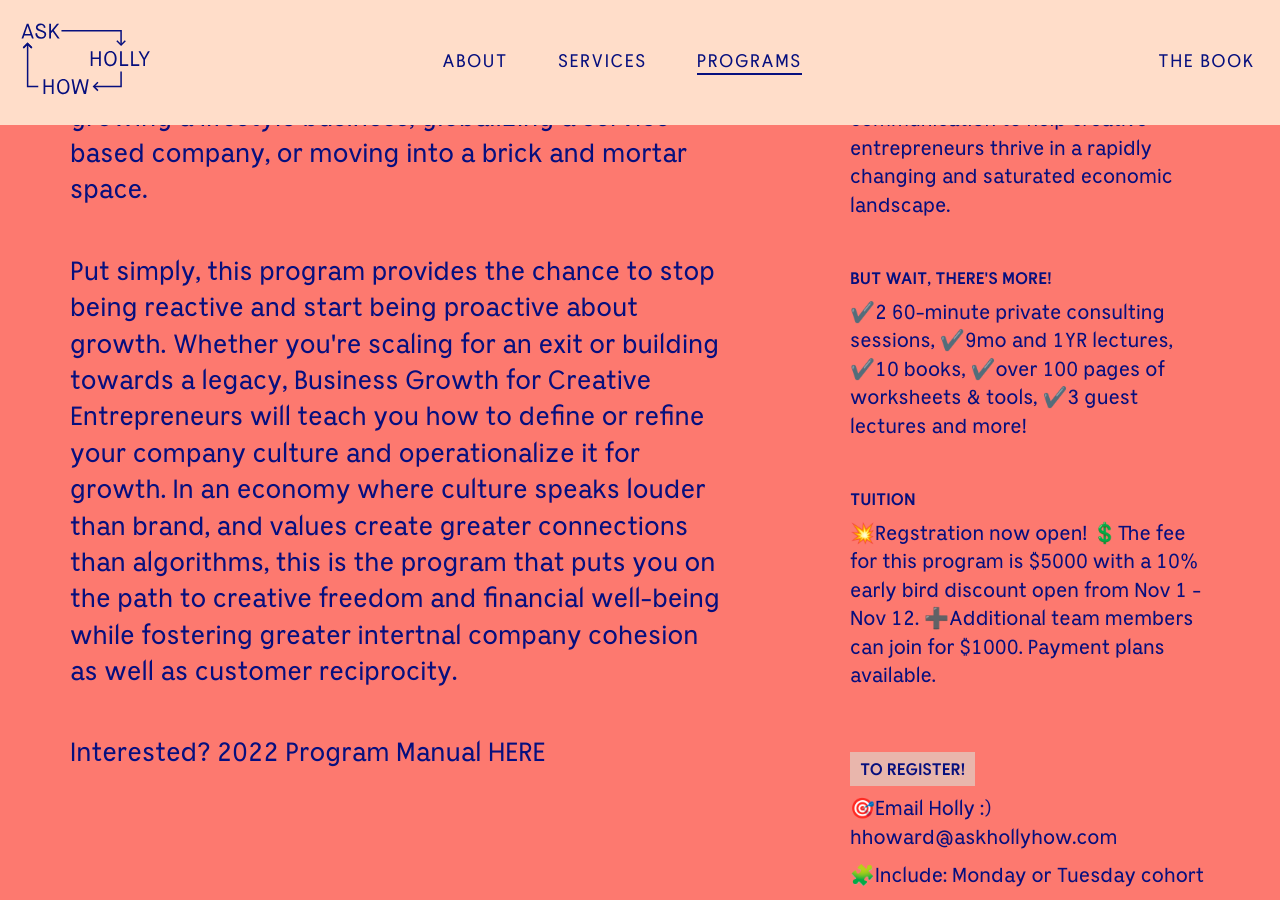
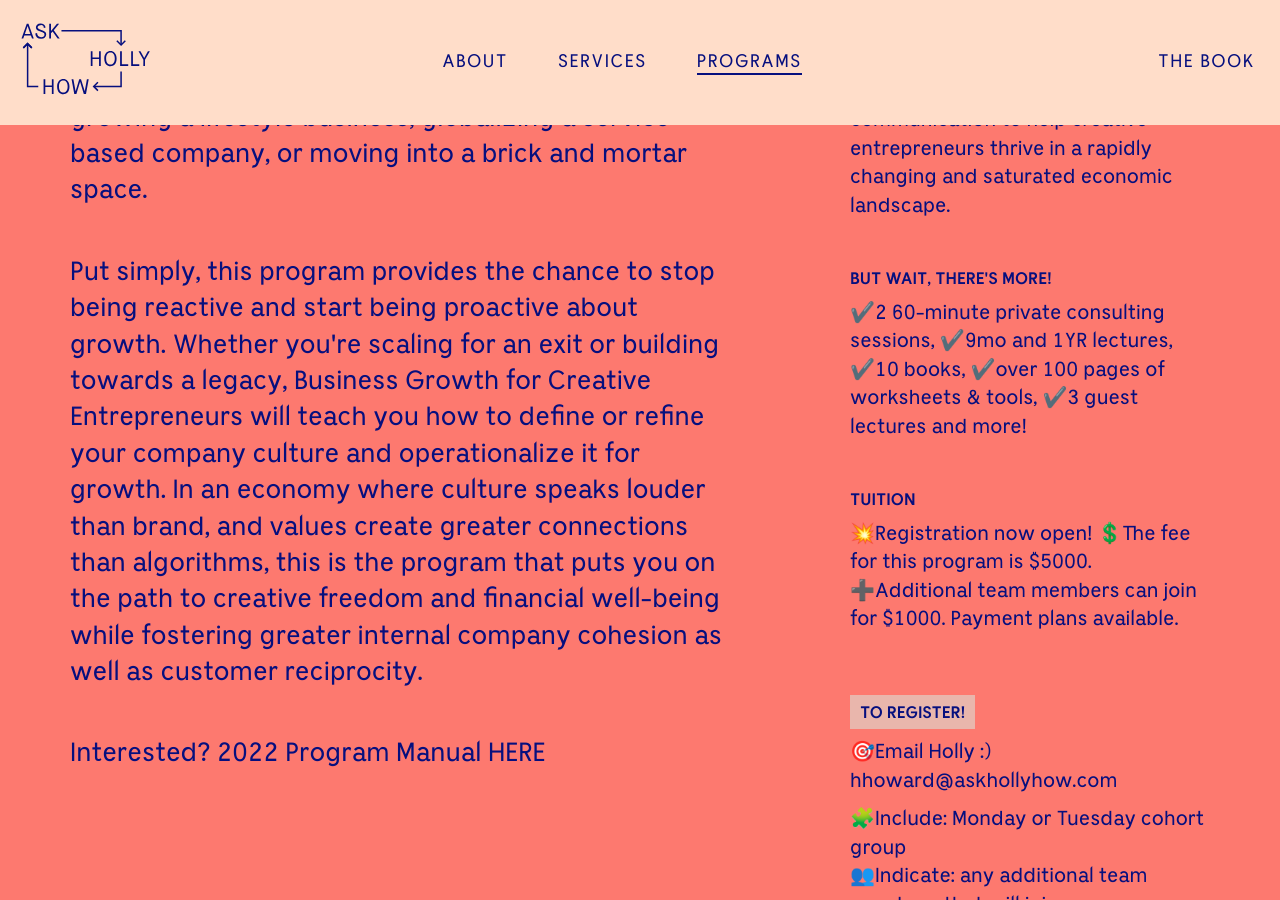
Before and after one commit to hollyhoward78/ask-holly-how, a Jekyll site: the page built from _pages/programs.md, in a window 1280 px wide and 900 px high, scrolled down 958 px. Built offline with Jekyll 4.4.1, drawn with Linux system fonts in a browser that asks for light colours; a script that is not in the unit is left out; comment, search, counter and statistics services are not loaded.

Commit message:
Update programs.html

```diff
--- a/_layouts/programs.html
+++ b/_layouts/programs.html
@@ -25,7 +25,7 @@ layout: base
            </div> -->
           <p class="lead">Growing a business requires a totally different skill set than founding one. The tools and knowledge an entrepreneur may have used to launch their company are wholly different from what they’ll need to successfully operate and scale it. Sometimes this unfortunate reality is quickly apparent; other times a business limps by for years without any clear structures or systems for growth.</p>
           <p class="lead p-xs-t-1">That's where this program comes in. Business Growth for Creative Entrepreneurs addresses the philosophical and practical challenges creative entrepreneurs face in both b2b and b2c settings. Using a customizable framework—not a one-size-fits-all formula—the program reveals the skills needed to grow your business successfully, whether that means expanding an e-commerce startup, growing a lifestyle business, globalizing a service-based company, or moving into a brick and mortar space.</p>
-          <p class="lead p-xs-t-1">Put simply, this program provides the chance to stop being reactive and start being proactive about growth. Whether you're scaling for an exit or building towards a legacy, Business Growth for Creative Entrepreneurs will teach you how to define or refine your company culture  and operationalize it for growth. In an economy where culture speaks louder than brand, and values create greater connections than algorithms, this is the program that puts you on the path to creative freedom and financial well-being while fostering greater intertnal company cohesion as well as customer reciprocity.</p>
+          <p class="lead p-xs-t-1">Put simply, this program provides the chance to stop being reactive and start being proactive about growth. Whether you're scaling for an exit or building towards a legacy, Business Growth for Creative Entrepreneurs will teach you how to define or refine your company culture  and operationalize it for growth. In an economy where culture speaks louder than brand, and values create greater connections than algorithms, this is the program that puts you on the path to creative freedom and financial well-being while fostering greater internal company cohesion as well as customer reciprocity.</p>
             <p class="lead p-xs-t-1">Interested? 2022 Program Manual <a href="https://docs.google.com/document/d/1-MhpcCAhjQEVq4FBei6r3cYSxBczZbKxcdoLYR3ooSM/edit" target="_blank">HERE</p>
         </div>
         <div class="col-lg-4 col-lg-offset-1 col-md-4 m-lg-t-0 m-md-t-3 m-sm-t-3 m-xs-t-3">
@@ -42,7 +42,7 @@ layout: base
           <p>✔️2 60-minute private consulting sessions, ✔️9mo and 1YR lectures, ✔️10 books, ✔️over 100 pages of worksheets & tools, ✔️3 guest lectures and more!</p>
 
           <h6 class="m-xs-t-2">Tuition</h6>
-          <p>💥Regstration now open! 💲The fee for this program is $5000 with a 10% early bird discount open from Nov 1 - Nov 12. ➕Additional team members can join for $1000. Payment plans available.</p>
+          <p>💥Registration now open! 💲The fee for this program is $5000. ➕Additional team members can join for $1000. Payment plans available.</p>
 
           <h6 class="up-next m-xs-t-2">To Register!</h6>
             <p>🎯Email Holly :) hhoward@askhollyhow.com</p>
```
